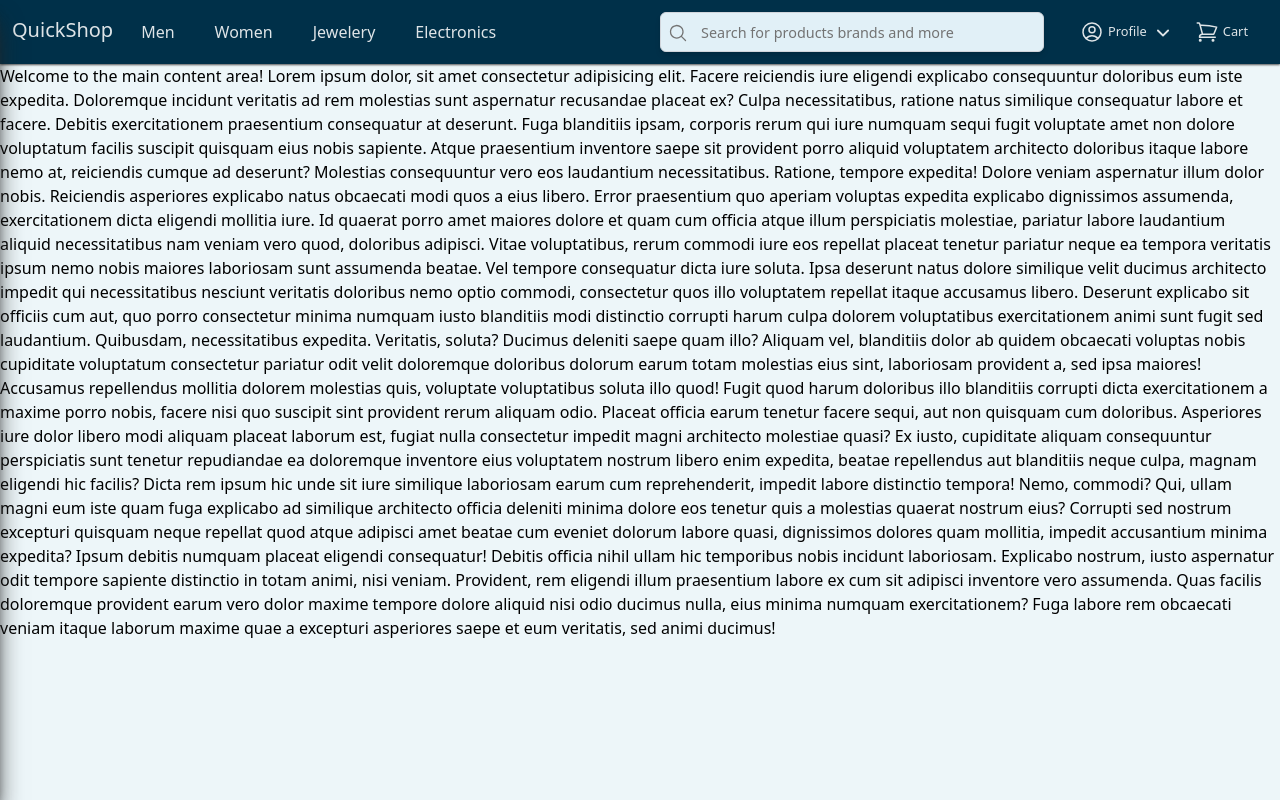
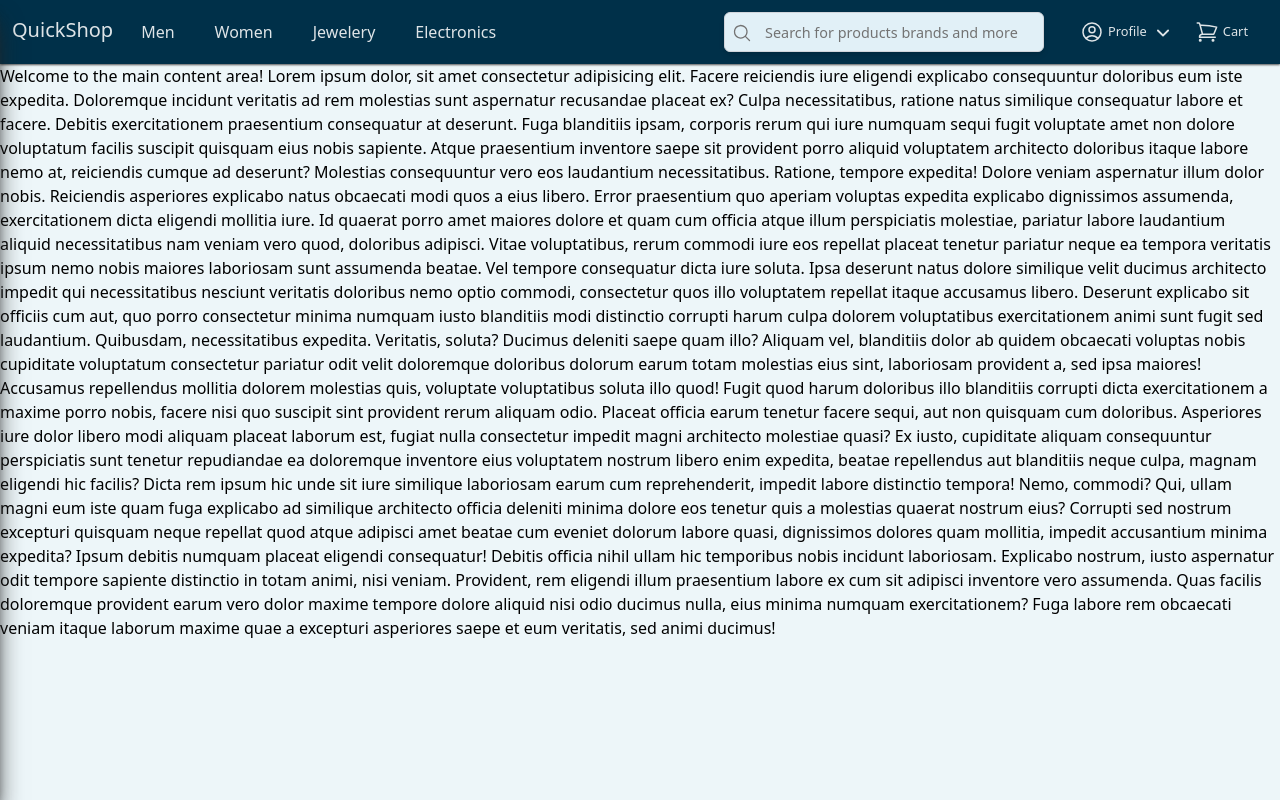
Before and after one commit to Amitbhardwaj10/ecommerce-app, a React (Vite) app in the folder frontend/: page / in a window 1280 px wide. Built offline with nearby package versions, Linux system fonts and the light colour scheme.

Commit message:
navbar complete

```diff
--- a/frontend/src/components/Navbar.jsx
+++ b/frontend/src/components/Navbar.jsx
@@ -32,7 +32,7 @@ function Navbar({ onToggleSidebar }) {
 				<nav className="w-full flex justify-between items-center">
 					<div className="left-div flex items-center">
 						<HiBars3CenterLeft
-							className="menu-icon h-11 w-11 p-1 md:hidden"
+							className="menu-icon h-11 w-11 p-1 lg:hidden"
 							onClick={() => {
 								onToggleSidebar();
 							}}
@@ -45,7 +45,7 @@ function Navbar({ onToggleSidebar }) {
 							</a>
 						</div>
 						<div className="items-div">
-							<ul className="md:flex justify-center items-center gap-2 hidden">
+							<ul className="lg:flex justify-center items-center gap-2 hidden">
 								{navItems.map((item, index) => (
 									<a
 										key={index}
--- a/frontend/src/components/Sidebar.jsx
+++ b/frontend/src/components/Sidebar.jsx
@@ -16,7 +16,7 @@ function Sidebar({ isVisible, setIsVisible }) {
 	return (
 		<>
 			<aside
-				className={`side-bar w-3/4 text-[#ffffffde] bg-[#003049] h-screen absolute top-0 left-0 shadow-neutral-800 shadow-xl z-50 transition-transform duration-500 ${translate} ease-in-out`}
+				className={`side-bar w-3/4 md:w-2/4 text-[#ffffffde] bg-[#003049] h-screen absolute top-0 left-0 shadow-neutral-800 shadow-xl z-50 transition-transform duration-500 ${translate} ease-in-out`}
 			>
 				<div className="menuItems">
 					<ul className="px-4 py-3 flex flex-col">
--- a/frontend/src/components/subComponents/SearchBar.jsx
+++ b/frontend/src/components/subComponents/SearchBar.jsx
@@ -5,7 +5,7 @@ import { HiMagnifyingGlass } from "react-icons/hi2";
 function SearchBar() {
 	return (
 		<>
-			<div className="w-full md:w-48 lg:w-72 xl:w-96 relative rounded-lg">
+			<div className="w-full md:w-80 lg:max-w-60 xl:max-w-96  relative rounded-lg">
 				<a href="/">
 					<HiMagnifyingGlass className="w-5 h-5 absolute left-2 top-[.7rem] text-neutral-500" />
 				</a>
```
